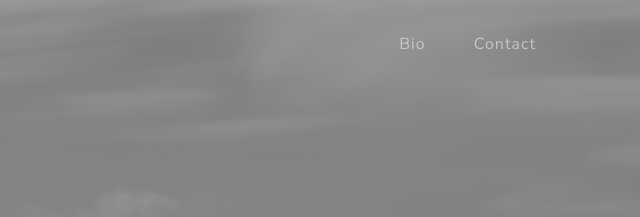
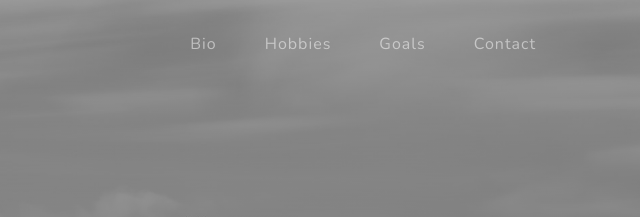
Before and after one commit to smyrlcam/Internet-Programming-Website, a plain HTML site: page index.html in a window 1280 px wide. Shown: the top 217 px of the page, 602-1242 px from the left. Drawn offline with nearby package versions, Linux system fonts and the light colour scheme.

Commit message:
Update index.html

```diff
--- a/index.html
+++ b/index.html
@@ -26,6 +26,8 @@
                 <div class="collapse navbar-collapse" id="navbarResponsive">
                     <ul class="navbar-nav ms-auto">
                         <li class="nav-item"><a class="nav-link" href="#bio">Bio</a></li>
+                        <li class="nav-item"><a class="nav-link" href="#hobbies">Hobbies</a></li>
+                        <li class="nav-item"><a class="nav-link" href="#goals">Goals</a></li>
                         <li class="nav-item"><a class="nav-link" href="#contact">Contact</a></li>
                     </ul>
                 </div>
@@ -56,7 +58,7 @@
                     </div>
                 </div>
                 <!-- Project One Row-->
-                <div class="row gx-0 mb-5 mb-lg-0 justify-content-center">
+                <div class="row gx-0 mb-5 mb-lg-0 justify-content-center" id="hobbies">
                     <div class="col-lg-6"><img class="img-fluid" src="assets/img/videoGameResized.jpg" alt="..." /></div>
                     <div class="col-lg-6">
                         <div class="bg-black text-center h-100 project">
@@ -71,14 +73,14 @@
                     </div>
                 </div>
                 <!-- Project Two Row-->
-                <div class="row gx-0 justify-content-center">
+                <div class="row gx-0 justify-content-center" id="goals">
                     <div class="col-lg-6"><img class="img-fluid" src="assets/img/nycPicture.jpg" alt="..." /></div>
                     <div class="col-lg-6 order-lg-first">
                         <div class="bg-black text-center h-100 project">
                             <div class="d-flex h-100">
                                 <div class="project-text w-100 my-auto text-center text-lg-right">
-                                    <h4 class="text-white">Future Goals</h4>
-                                    <p class="mb-0 text-white-50">Cameron's professional and personal goals are to move to New York City and get a job as a software developer</p>
+                                    <h4 class="text-white">Goals</h4>
+                                    <p class="mb-0 text-white-50">Cameron's professional and personal goals are to move to New York City and get a job as a software developer.</p>
                                     <hr class="d-none d-lg-block mb-0 me-0" />
                                 </div>
                             </div>
```
